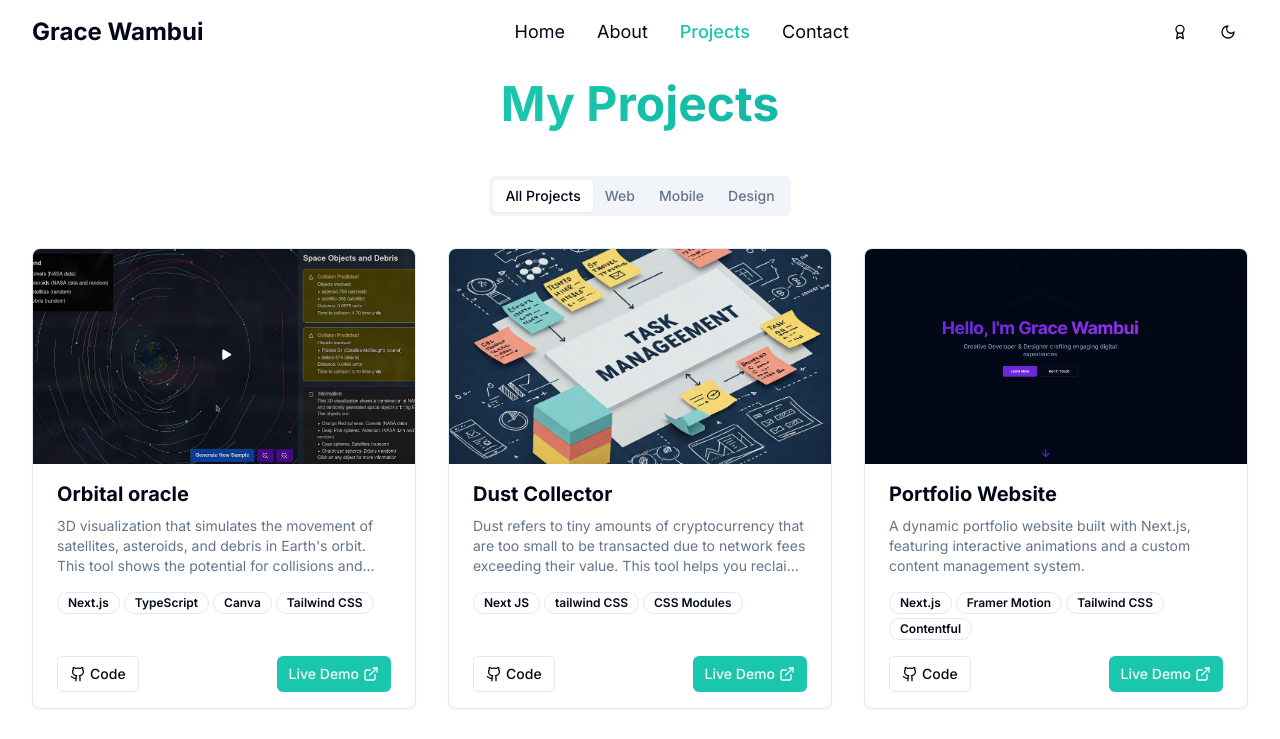
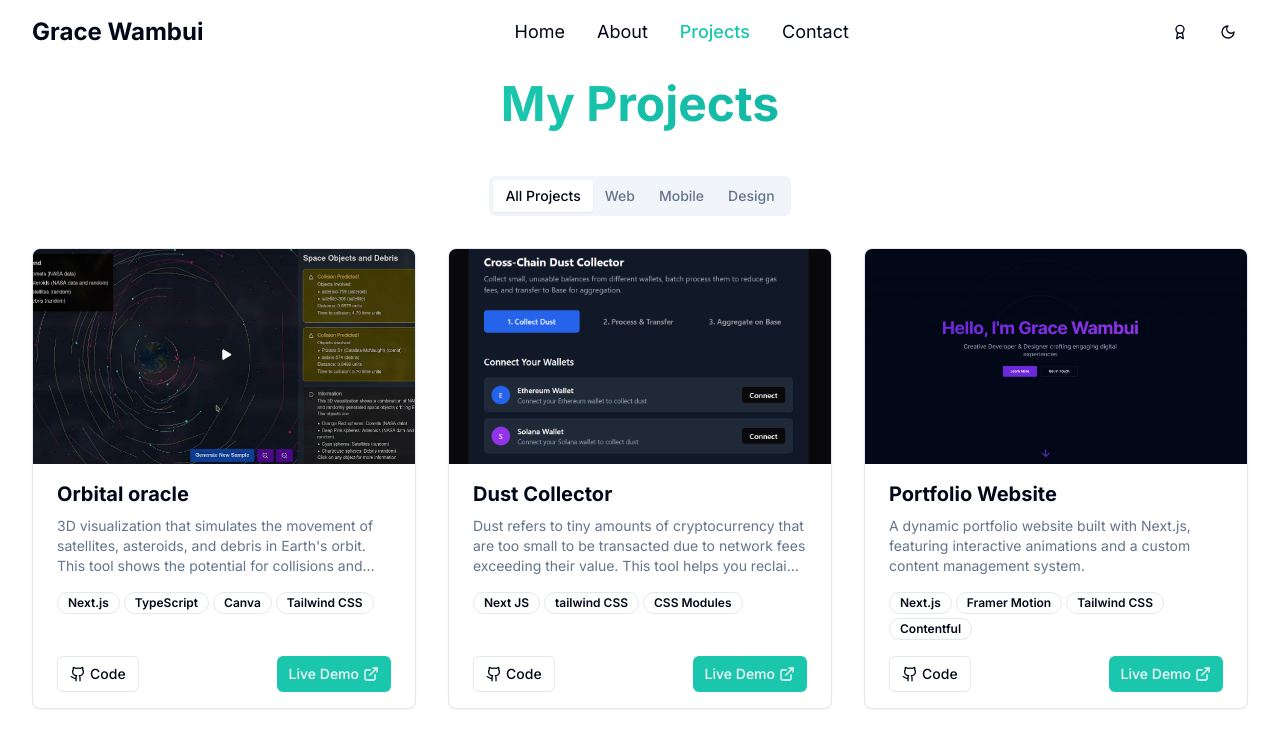
Before and after one commit to WambuiGrace/portXfolio, a Next.js app: page /projects in a window 1280 px wide. Shown: the top 739 px of the page. Built offline with nearby package versions, Linux system fonts and the light colour scheme.

Commit message:
fix(projects): update dust collector project image path

```diff
--- a/app/projects/page.tsx
+++ b/app/projects/page.tsx
@@ -20,7 +20,7 @@ const projects = [
     title: "Dust Collector",
     description:
       "Dust refers to tiny amounts of cryptocurrency that are too small to be transacted due to network fees exceeding their value. This tool helps you reclaim value from these otherwise unusable assets by batching them together and moving them to Base's low-fee environment.",
-    image: "/task.jpg?height=600&width=800",
+    image: "/dust-collector.png?height=600&width=800",
     tags: ["Next JS", "tailwind CSS", "CSS Modules"],
     demoUrl: "https://collector-one.vercel.app/",
     githubUrl: "https://github.com/WambuiGrace/collector",
```
Also changed, not shown: public/dust-collector.png (added).
